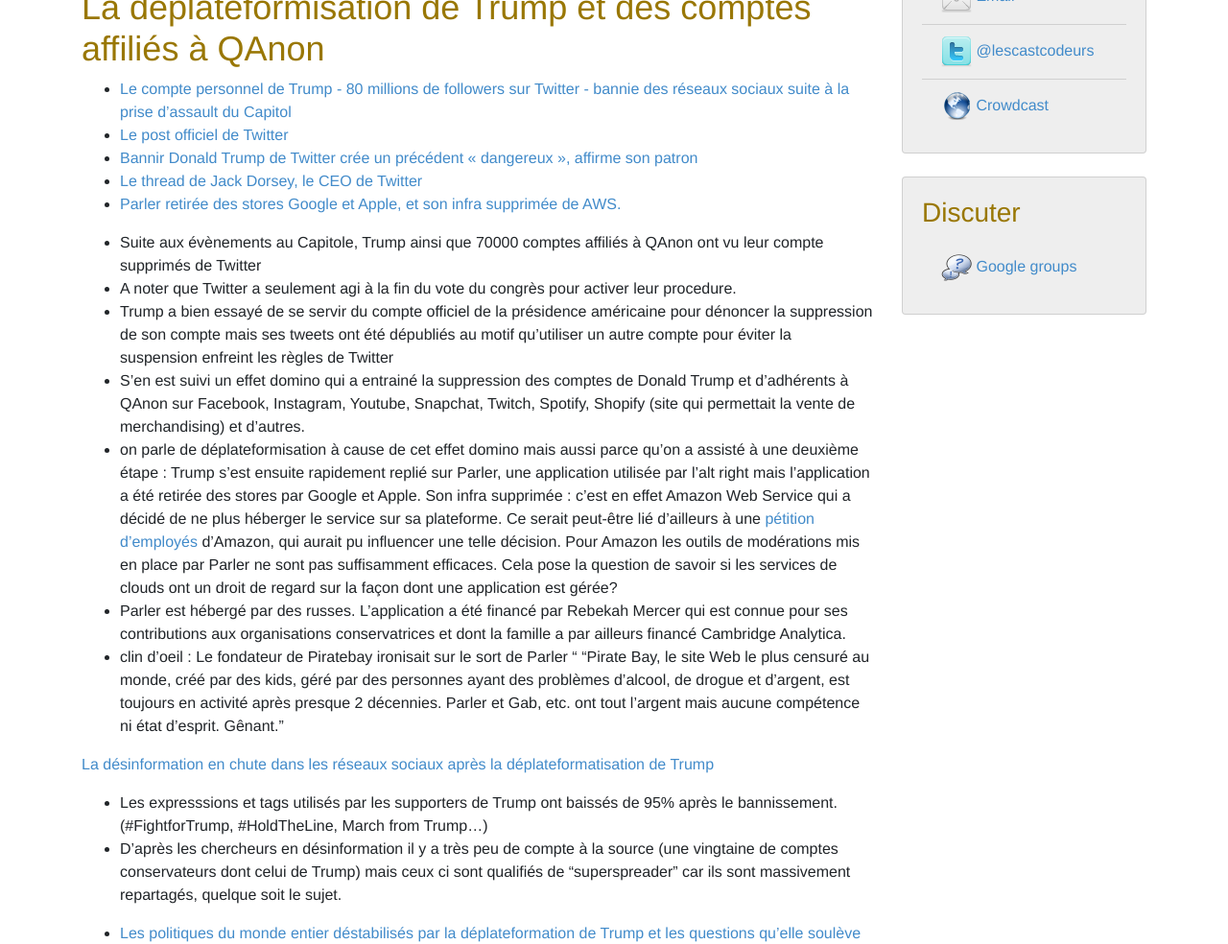
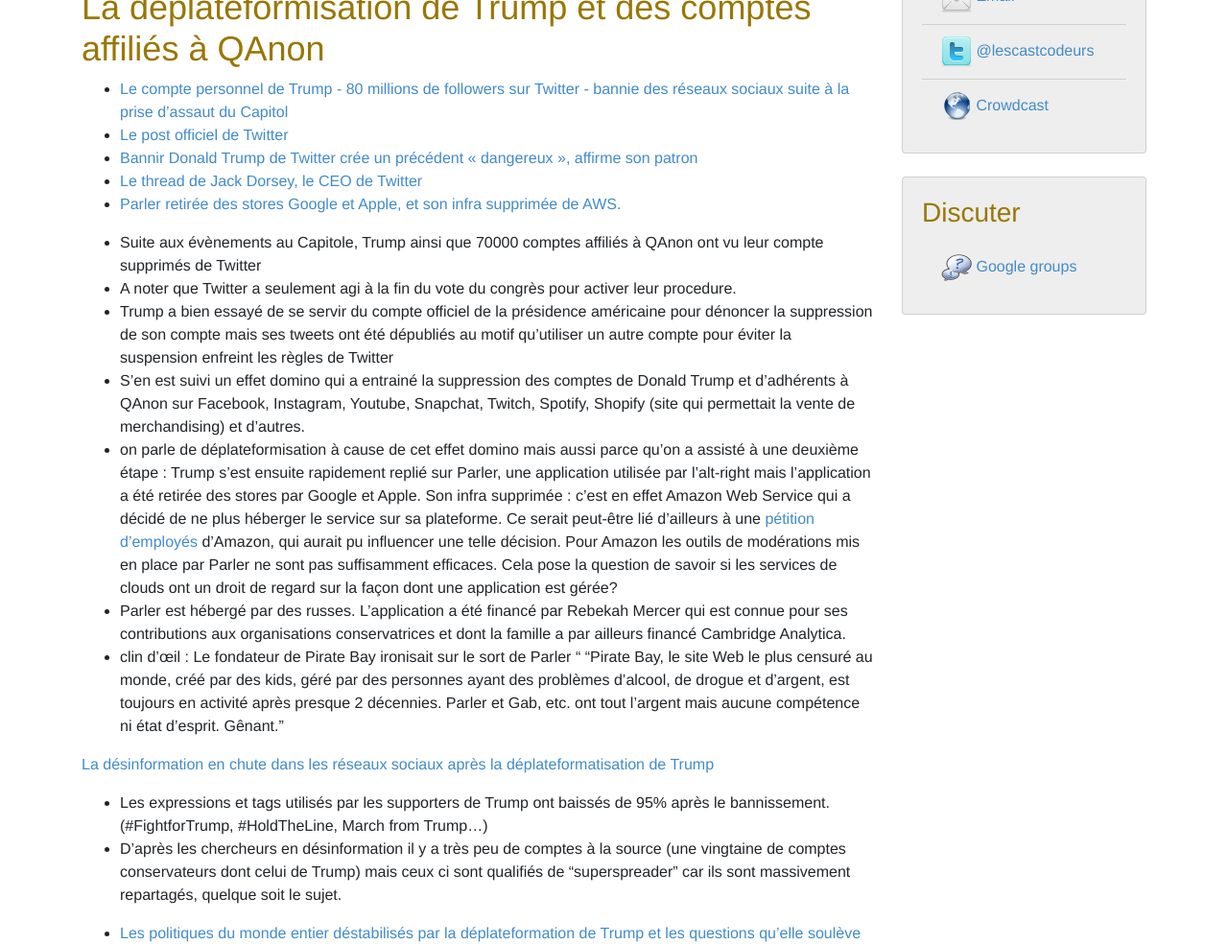
Before and after one commit to lescastcodeurs/lescastcodeurs.com, a Jekyll site: the page built from _posts/2021-03-03-lcc-250-special-loi-societe-et-organisations-avec-agnes-crepet-et-tariq-krim-2eme-partie.md, in a window 1280 px wide. Shown: the part 685-1669 px from the top of the page at 96% size. Built offline with Jekyll 4.4.1, drawn with Linux system fonts in a browser that asks for light colours; nearby versions of some CDN libraries; comment, search, counter and statistics services are not loaded.

Commit message:
Correction de typos sur 2021-03-03-lcc-250-special-loi-societe-et-organisations-avec-agnes-crepet-et-tariq-krim-2eme-partie.md

```diff
--- a/_posts/2021-03-03-lcc-250-special-loi-societe-et-organisations-avec-agnes-crepet-et-tariq-krim-2eme-partie.md
+++ b/_posts/2021-03-03-lcc-250-special-loi-societe-et-organisations-avec-agnes-crepet-et-tariq-krim-2eme-partie.md
@@ -24,7 +24,7 @@ Téléchargement de l'épisode [LesCastCodeurs-Episode-250.mp3](https://traffic.
 
 ## La déplateformisation de Trump et des comptes affiliés à QAnon
 
-* [Le compte personnel de Trump - 80 millions de followers sur Twitter - bannie des réseaux sociaux suite à la prise d'assault du Capitol](https://techcrunch.com/2021/01/08/trump-banned-from-twitter/)
+* [Le compte personnel de Trump - 80 millions de followers sur Twitter - bannie des réseaux sociaux suite à la prise d'assaut du Capitol](https://techcrunch.com/2021/01/08/trump-banned-from-twitter/)
 * [Le post officiel de Twitter](https://blog.twitter.com/en_us/topics/company/2020/suspension.html)
 * [Bannir Donald Trump de Twitter crée un précédent « dangereux », affirme son patron](https://www.lemonde.fr/pixels/article/2021/01/14/bannir-donald-trump-cree-un-precedent-dangereux-affirme-le-patron-de-twitter_6066224_4408996.html)
 * [Le thread de Jack Dorsey, le CEO de Twitter](https://threadreaderapp.com/thread/1349510769268850690.html)
@@ -34,14 +34,14 @@ Téléchargement de l'épisode [LesCastCodeurs-Episode-250.mp3](https://traffic.
 * A noter que Twitter a seulement agi à la fin du vote du congrès pour activer leur procedure.
 * Trump a bien essayé de se servir du compte officiel de la présidence américaine pour dénoncer la suppression de son compte mais ses tweets ont été dépubliés au motif qu'utiliser un autre compte pour éviter la suspension enfreint les règles de Twitter
 * S'en est suivi un effet domino qui a entrainé la suppression des comptes de Donald Trump et d'adhérents à QAnon sur Facebook, Instagram, Youtube, Snapchat, Twitch, Spotify, Shopify (site qui permettait la vente de merchandising) et d'autres.
-* on parle de déplateformisation à cause de cet effet domino mais aussi parce qu'on a assisté à une deuxième étape : Trump s'est ensuite rapidement replié sur Parler, une application utilisée par l'alt right mais l'application a été retirée des stores par Google et Apple. Son infra supprimée : c'est en effet Amazon Web Service qui a décidé de ne plus héberger le service sur sa plateforme. Ce serait peut-être lié d’ailleurs à une [pétition d’employés](https://www.cnbc.com/2021/01/09/amazon-employees-demand-company-drop-parler-after-capitol-riot.html) d'Amazon, qui aurait pu influencer une telle décision. Pour Amazon les outils de modérations mis en place par Parler ne sont pas suffisamment efficaces. Cela pose la question de savoir si les services de clouds ont un droit de regard sur la façon dont une application est gérée?
+* on parle de déplateformisation à cause de cet effet domino mais aussi parce qu'on a assisté à une deuxième étape : Trump s'est ensuite rapidement replié sur Parler, une application utilisée par l'alt-right mais l'application a été retirée des stores par Google et Apple. Son infra supprimée : c'est en effet Amazon Web Service qui a décidé de ne plus héberger le service sur sa plateforme. Ce serait peut-être lié d’ailleurs à une [pétition d’employés](https://www.cnbc.com/2021/01/09/amazon-employees-demand-company-drop-parler-after-capitol-riot.html) d'Amazon, qui aurait pu influencer une telle décision. Pour Amazon les outils de modérations mis en place par Parler ne sont pas suffisamment efficaces. Cela pose la question de savoir si les services de clouds ont un droit de regard sur la façon dont une application est gérée?
 * Parler est hébergé par des russes. L'application a été financé par Rebekah Mercer qui est connue pour ses contributions aux organisations conservatrices et dont la famille a par ailleurs financé Cambridge Analytica.
-* clin d'oeil :  Le fondateur de Piratebay ironisait sur le sort de Parler " "Pirate Bay, le site Web le plus censuré au monde, créé par des kids, géré par des personnes ayant des problèmes d'alcool, de drogue et d'argent, est toujours en activité après presque 2 décennies. Parler et Gab, etc. ont tout l'argent mais aucune compétence ni état d'esprit. Gênant."
+* clin d'œil :  Le fondateur de Pirate Bay ironisait sur le sort de Parler " "Pirate Bay, le site Web le plus censuré au monde, créé par des kids, géré par des personnes ayant des problèmes d'alcool, de drogue et d'argent, est toujours en activité après presque 2 décennies. Parler et Gab, etc. ont tout l'argent mais aucune compétence ni état d'esprit. Gênant."
 
 [La désinformation en chute dans les réseaux sociaux après la déplateformatisation de Trump](https://www.washingtonpost.com/technology/2021/01/16/misinformation-trump-twitter/)
 
-* Les expresssions et tags utilisés par les supporters de Trump ont baissés de 95% après le bannissement. (#FightforTrump, #HoldTheLine, March from Trump...)
-* D'après les chercheurs en désinformation il y a très peu de compte à la source (une vingtaine de comptes conservateurs dont celui de Trump) mais ceux ci sont qualifiés de "superspreader" car ils sont massivement repartagés, quelque soit le sujet.
+* Les expressions et tags utilisés par les supporters de Trump ont baissés de 95% après le bannissement. (#FightforTrump, #HoldTheLine, March from Trump...)
+* D'après les chercheurs en désinformation il y a très peu de comptes à la source (une vingtaine de comptes conservateurs dont celui de Trump) mais ceux ci sont qualifiés de "superspreader" car ils sont massivement repartagés, quelque soit le sujet.
 
 * [Les politiques du monde entier déstabilisés par la déplateformation de Trump et les questions qu'elle soulève](https://threadreaderapp.com/thread/1348696139395166208.html)
 
```
